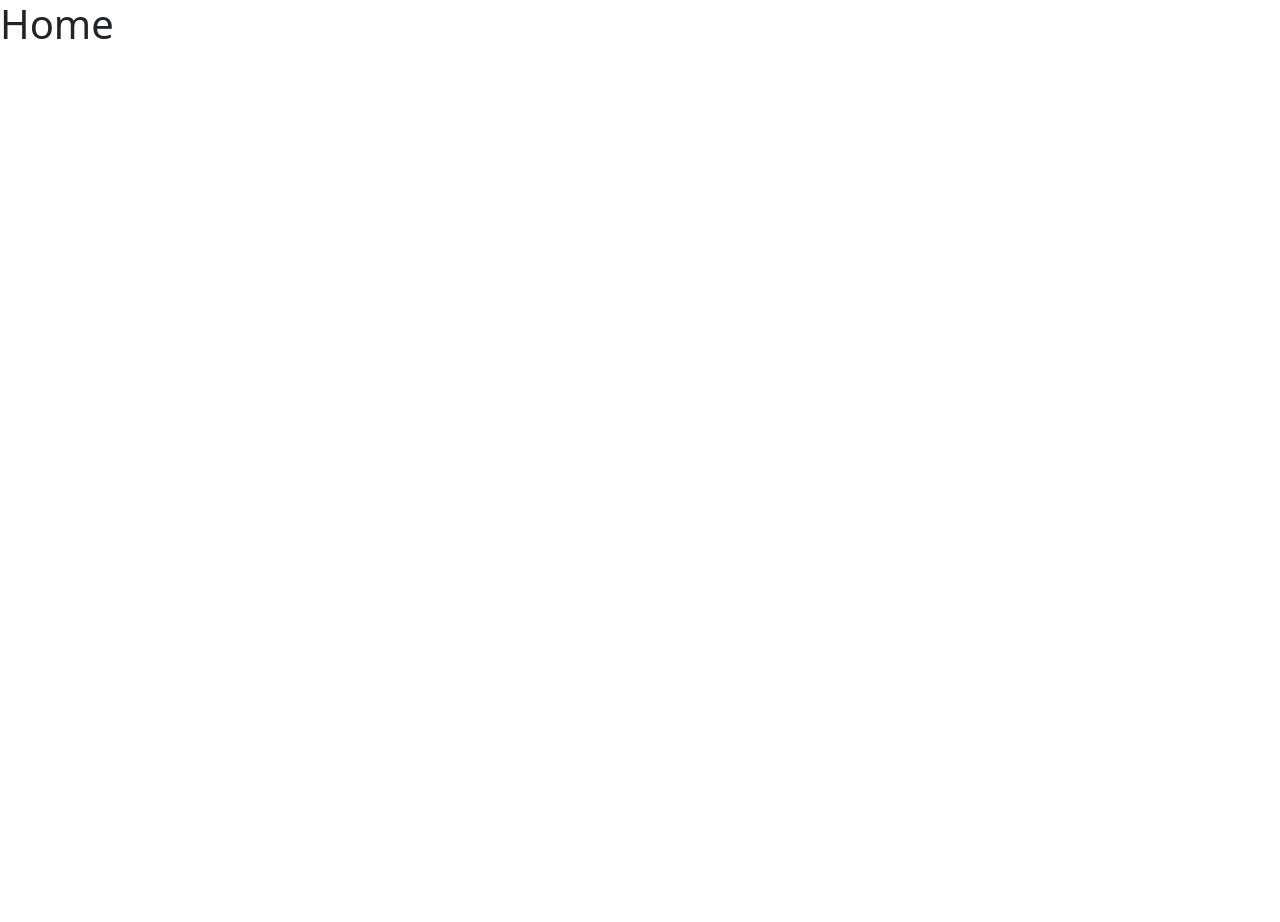
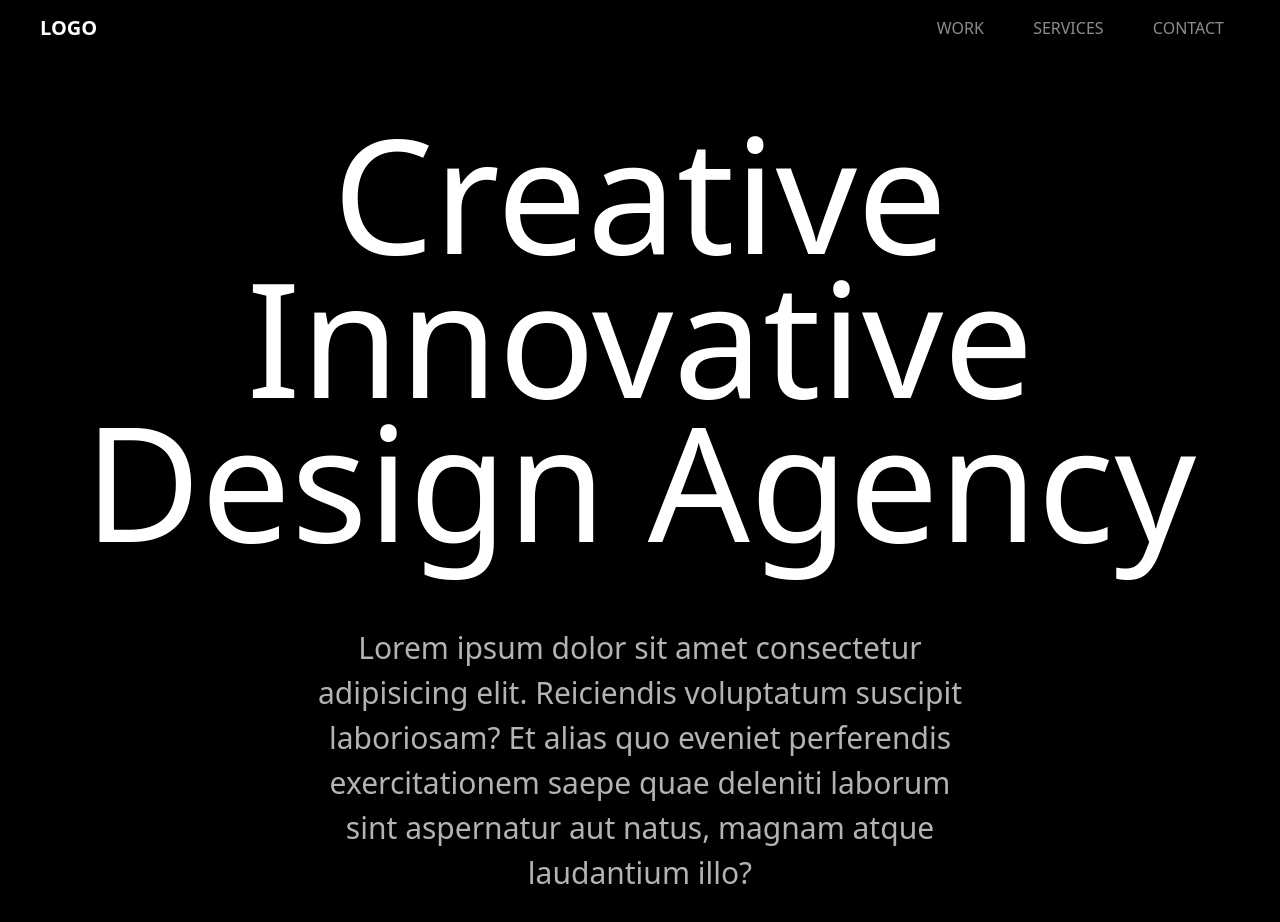
Before and after one commit to ridinh1912/design-agency, a React (Create React App) app: page / in a window 1280 px wide. Shown: the top 922 px of the page. Before the commit the page ends 800 px from the top, so only its background shows below. Built offline with nearby package versions, Linux system fonts and the light colour scheme.

Commit message:
fe: add Navbar component

```diff
--- a/src/components/Layouts/NavBar/index.jsx
+++ b/src/components/Layouts/NavBar/index.jsx
@@ -1,5 +1,38 @@
 import React from "react";
+// import Container from "react-bootstrap/Container";
+import Nav from "react-bootstrap/Nav";
+import Navbar from "react-bootstrap/Navbar";
+import "./style.css";
 
 export default function NavBar() {
-  return <div>NavBar</div>;
+  return (
+    <div>
+      <Navbar sticky="top" bg="black" variant="dark">
+        <Navbar.Brand className="brand-name" href="/">
+          <b>LOGO</b>
+        </Navbar.Brand>
+        <Nav className="justify-content-end flex-grow-1 pe-5">
+          <Nav.Item className="nav-align-text">
+            <Nav.Link href="#work">
+              WORK
+              <span className="nav-align-text">
+                &nbsp;&nbsp;&nbsp;&nbsp;&nbsp;&nbsp;&nbsp;&nbsp;
+              </span>
+            </Nav.Link>
+          </Nav.Item>
+          <Nav.Item className="nav-align-text">
+            <Nav.Link href="#services">
+              SERVICES
+              <span className="nav-align-text">
+                &nbsp;&nbsp;&nbsp;&nbsp;&nbsp;&nbsp;&nbsp;&nbsp;
+              </span>
+            </Nav.Link>
+          </Nav.Item>
+          <Nav.Item>
+            <Nav.Link href="#contact">CONTACT</Nav.Link>
+          </Nav.Item>
+        </Nav>
+      </Navbar>
+    </div>
+  );
 }
--- a/src/components/Layouts/NavBar/style.css
+++ b/src/components/Layouts/NavBar/style.css
@@ -0,0 +1,7 @@
+
+.brand-name {
+    padding-left: 40px;
+};
+.nav-align-text {
+    padding-right: 100px;
+}
--- a/src/pages/Home/index.jsx
+++ b/src/pages/Home/index.jsx
@@ -1,9 +1,18 @@
 import React from "react";
-
+import Intro from "../../components/Intro";
+import NavBar from "../../components/Layouts/NavBar";
+import Work from "../../components/Work";
+import "./style.css";
 export default function Home() {
   return (
     <div>
-      <h1>Home</h1>
+      <NavBar />
+      <section id="home">
+        <Intro />
+      </section>
+      <section id="work">
+        <Work />
+      </section>
     </div>
   );
 }
```
Also changed, not shown: src/pages/Home/style.css (added).
